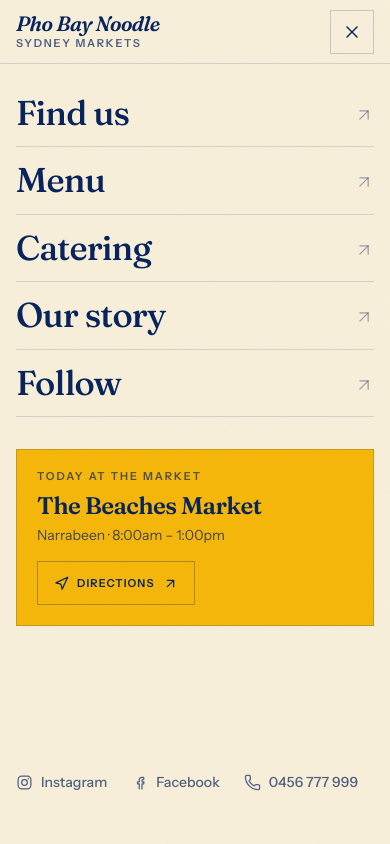
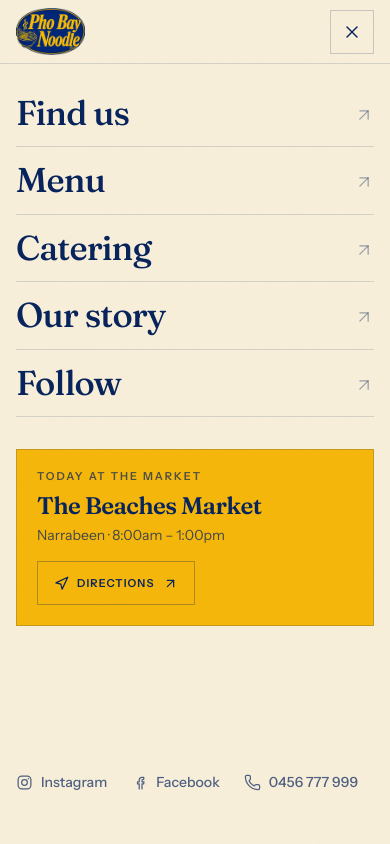
Before and after one commit to richarddoo/pho-bay-noodle, a React (Vite) app: page / in a window 390 px wide. Both pictures are taken after a click on the button 352 px from the left and 32 px from the top of the page. Shown: the top 844 px of the page. Built offline with nearby package versions, Linux system fonts and the light colour scheme.

Commit message:
Restore the header logo and fix preview image paths
- Use the logo as the back-to-top link in the main and catering headers
- Fix the second catering gallery srcset URL so retina/mobile requests stay inside the preview subpath
- Remove the redundant menu photo hint and duplicate footer rule

```diff
--- a/public/catering.html
+++ b/public/catering.html
@@ -219,38 +219,22 @@
         }
       }
 
-      .wordmark {
-        display: flex;
-        flex-direction: column;
-        justify-content: center;
-        color: var(--ink);
+      .brand {
+        display: inline-flex;
+        min-height: 2.75rem;
+        align-items: center;
         text-decoration: none;
       }
 
-      .wordmark strong {
-        font-family: var(--display);
-        font-size: 1.45rem;
-        font-style: italic;
-        font-weight: 600;
-        letter-spacing: -0.03em;
-        line-height: 0.95;
-      }
-
-      .wordmark span {
-        margin-top: 0.25rem;
-        color: rgba(8, 36, 92, 0.7);
-        font-size: 11px;
-        font-weight: 600;
-        letter-spacing: 0.16em;
-        text-transform: uppercase;
+      .brand img {
+        height: 3rem;
+        width: auto;
+        object-fit: contain;
       }
 
       @media (min-width: 640px) {
-        .wordmark strong {
-          font-size: 1.65rem;
-        }
-        .wordmark span {
-          font-size: 11px;
+        .brand img {
+          height: 3.5rem;
         }
       }
 
@@ -1050,9 +1034,8 @@
 
     <header class="site-header">
       <div class="shell bar">
-        <a class="wordmark" href="./">
-          <strong>Pho Bay Noodle</strong>
-          <span>Sydney markets</span>
+        <a class="brand" href="#" aria-label="Pho Bay Noodle — back to top">
+          <img src="./logo-160.png" alt="" width="160" height="111" />
         </a>
         <a class="back-link" href="./">
           <span class="long">Back to the stall</span>
@@ -1142,7 +1125,7 @@
         <div class="plate-grid">
           <figure class="plate">
             <button class="plate-button" type="button" data-index="0" aria-label="View Large Event Catering photo larger">
-              <img src="./catering_menu/image1-1100.webp" srcset="./catering_menu/image1-600.webp 600w, /catering_menu/image1-1100.webp 1100w" sizes="(min-width: 1024px) 30vw, 50vw" alt="Vietnamese catering food" width="1100" height="1100" loading="eager" decoding="async" />
+              <img src="./catering_menu/image1-1100.webp" srcset="./catering_menu/image1-600.webp 600w, ./catering_menu/image1-1100.webp 1100w" sizes="(min-width: 1024px) 30vw, 50vw" alt="Vietnamese catering food" width="1100" height="1100" loading="eager" decoding="async" />
             </button>
             <figcaption>
               <h3>Large Event Catering</h3>
@@ -1152,7 +1135,7 @@
 
           <figure class="plate">
             <button class="plate-button" type="button" data-index="1" aria-label="View Premium Buffet Setup photo larger">
-              <img src="./catering_menu/image2-1100.webp" srcset="./catering_menu/image2-600.webp 600w, /catering_menu/image2-1100.webp 1100w" sizes="(min-width: 1024px) 30vw, 50vw" alt="Rice paper rolls catering" width="1100" height="1100" loading="eager" decoding="async" />
+              <img src="./catering_menu/image2-1100.webp" srcset="./catering_menu/image2-600.webp 600w, ./catering_menu/image2-1100.webp 1100w" sizes="(min-width: 1024px) 30vw, 50vw" alt="Rice paper rolls catering" width="1100" height="1100" loading="eager" decoding="async" />
             </button>
             <figcaption>
               <h3>Premium Buffet Setup</h3>
@@ -1162,7 +1145,7 @@
 
           <figure class="plate">
             <button class="plate-button" type="button" data-index="2" aria-label="View Event Presentation photo larger">
-              <img src="./catering_menu/image3-1100.webp" srcset="./catering_menu/image3-600.webp 600w, /catering_menu/image3-1100.webp 1100w" sizes="(min-width: 1024px) 30vw, 50vw" alt="Noodle salad catering" width="1100" height="1100" loading="lazy" decoding="async" />
+              <img src="./catering_menu/image3-1100.webp" srcset="./catering_menu/image3-600.webp 600w, ./catering_menu/image3-1100.webp 1100w" sizes="(min-width: 1024px) 30vw, 50vw" alt="Noodle salad catering" width="1100" height="1100" loading="lazy" decoding="async" />
             </button>
             <figcaption>
               <h3>Event Presentation</h3>
@@ -1172,7 +1155,7 @@
 
           <figure class="plate">
             <button class="plate-button" type="button" data-index="3" aria-label="View Fresh &amp; Crispy Mix photo larger">
-              <img src="./catering_menu/image4-1100.webp" srcset="./catering_menu/image4-600.webp 600w, /catering_menu/image4-1100.webp 1100w" sizes="(min-width: 1024px) 30vw, 50vw" alt="Spring rolls and rice paper rolls" width="1100" height="1100" loading="lazy" decoding="async" />
+              <img src="./catering_menu/image4-1100.webp" srcset="./catering_menu/image4-600.webp 600w, ./catering_menu/image4-1100.webp 1100w" sizes="(min-width: 1024px) 30vw, 50vw" alt="Spring rolls and rice paper rolls" width="1100" height="1100" loading="lazy" decoding="async" />
             </button>
             <figcaption>
               <h3>Fresh &amp; Crispy Mix</h3>
@@ -1182,7 +1165,7 @@
 
           <figure class="plate">
             <button class="plate-button" type="button" data-index="4" aria-label="View Noodle Salad Bowls photo larger">
-              <img src="./catering_menu/image5-1100.webp" srcset="./catering_menu/image5-600.webp 600w, /catering_menu/image5-1100.webp 1100w" sizes="(min-width: 1024px) 30vw, 50vw" alt="Vietnamese prawn salad" width="1100" height="1100" loading="lazy" decoding="async" />
+              <img src="./catering_menu/image5-1100.webp" srcset="./catering_menu/image5-600.webp 600w, ./catering_menu/image5-1100.webp 1100w" sizes="(min-width: 1024px) 30vw, 50vw" alt="Vietnamese prawn salad" width="1100" height="1100" loading="lazy" decoding="async" />
             </button>
             <figcaption>
               <h3>Noodle Salad Bowls</h3>
@@ -1192,7 +1175,7 @@
 
           <figure class="plate">
             <button class="plate-button" type="button" data-index="5" aria-label="View Authentic Vietnamese Flavours photo larger">
-              <img src="./catering_menu/image6-1100.webp" srcset="./catering_menu/image6-600.webp 600w, /catering_menu/image6-1100.webp 1100w" sizes="(min-width: 1024px) 30vw, 50vw" alt="Vietnamese buffet catering" width="1100" height="1100" loading="lazy" decoding="async" />
+              <img src="./catering_menu/image6-1100.webp" srcset="./catering_menu/image6-600.webp 600w, ./catering_menu/image6-1100.webp 1100w" sizes="(min-width: 1024px) 30vw, 50vw" alt="Vietnamese buffet catering" width="1100" height="1100" loading="lazy" decoding="async" />
             </button>
             <figcaption>
               <h3>Authentic Vietnamese Flavours</h3>
@@ -1202,7 +1185,7 @@
 
           <figure class="plate">
             <button class="plate-button" type="button" data-index="6" aria-label="View Prawn Salad Catering photo larger">
-              <img src="./catering_menu/image7-1100.webp" srcset="./catering_menu/image7-600.webp 600w, /catering_menu/image7-1100.webp 1100w" sizes="(min-width: 1024px) 30vw, 50vw" alt="Vietnamese buffet spread" width="1100" height="1100" loading="lazy" decoding="async" />
+              <img src="./catering_menu/image7-1100.webp" srcset="./catering_menu/image7-600.webp 600w, ./catering_menu/image7-1100.webp 1100w" sizes="(min-width: 1024px) 30vw, 50vw" alt="Vietnamese buffet spread" width="1100" height="1100" loading="lazy" decoding="async" />
             </button>
             <figcaption>
               <h3>Prawn Salad Catering</h3>
@@ -1212,7 +1195,7 @@
 
           <figure class="plate">
             <button class="plate-button" type="button" data-index="7" aria-label="View Fresh Vietnamese Salads photo larger">
-              <img src="./catering_menu/image8-1100.webp" srcset="./catering_menu/image8-600.webp 600w, /catering_menu/image8-1100.webp 1100w" sizes="(min-width: 1024px) 30vw, 50vw" alt="Vietnamese catering event setup" width="1100" height="1100" loading="lazy" decoding="async" />
+              <img src="./catering_menu/image8-1100.webp" srcset="./catering_menu/image8-600.webp 600w, ./catering_menu/image8-1100.webp 1100w" sizes="(min-width: 1024px) 30vw, 50vw" alt="Vietnamese catering event setup" width="1100" height="1100" loading="lazy" decoding="async" />
             </button>
             <figcaption>
               <h3>Fresh Vietnamese Salads</h3>
@@ -1222,7 +1205,7 @@
 
           <figure class="plate">
             <button class="plate-button" type="button" data-index="8" aria-label="View Rice Paper Rolls photo larger">
-              <img src="./catering_menu/image9-1100.webp" srcset="./catering_menu/image9-600.webp 600w, /catering_menu/image9-1100.webp 1100w" sizes="(min-width: 1024px) 30vw, 50vw" alt="Vietnamese catering bowls" width="1100" height="1100" loading="lazy" decoding="async" />
+              <img src="./catering_menu/image9-1100.webp" srcset="./catering_menu/image9-600.webp 600w, ./catering_menu/image9-1100.webp 1100w" sizes="(min-width: 1024px) 30vw, 50vw" alt="Vietnamese catering bowls" width="1100" height="1100" loading="lazy" decoding="async" />
             </button>
             <figcaption>
               <h3>Rice Paper Rolls</h3>
@@ -1232,7 +1215,7 @@
 
           <figure class="plate">
             <button class="plate-button" type="button" data-index="9" aria-label="View Fresh Market Bowls photo larger">
-              <img src="./catering_menu/image10-1100.webp" srcset="./catering_menu/image10-600.webp 600w, /catering_menu/image10-1100.webp 1100w" sizes="(min-width: 1024px) 30vw, 50vw" alt="Vietnamese finger food catering" width="1100" height="1100" loading="lazy" decoding="async" />
+              <img src="./catering_menu/image10-1100.webp" srcset="./catering_menu/image10-600.webp 600w, ./catering_menu/image10-1100.webp 1100w" sizes="(min-width: 1024px) 30vw, 50vw" alt="Vietnamese finger food catering" width="1100" height="1100" loading="lazy" decoding="async" />
             </button>
             <figcaption>
               <h3>Fresh Market Bowls</h3>
@@ -1242,7 +1225,7 @@
 
           <figure class="plate">
             <button class="plate-button" type="button" data-index="10" aria-label="View Finger Food Catering photo larger">
-              <img src="./catering_menu/image11-1100.webp" srcset="./catering_menu/image11-600.webp 600w, /catering_menu/image11-1100.webp 1100w" sizes="(min-width: 1024px) 30vw, 50vw" alt="Vietnamese seafood catering" width="1100" height="1100" loading="lazy" decoding="async" />
+              <img src="./catering_menu/image11-1100.webp" srcset="./catering_menu/image11-600.webp 600w, ./catering_menu/image11-1100.webp 1100w" sizes="(min-width: 1024px) 30vw, 50vw" alt="Vietnamese seafood catering" width="1100" height="1100" loading="lazy" decoding="async" />
             </button>
             <figcaption>
               <h3>Finger Food Catering</h3>
@@ -1252,7 +1235,7 @@
 
           <figure class="plate">
             <button class="plate-button" type="button" data-index="11" aria-label="View Seafood Catering Options photo larger">
-              <img src="./catering_menu/image12-1100.webp" srcset="./catering_menu/image12-600.webp 600w, /catering_menu/image12-1100.webp 1100w" sizes="(min-width: 1024px) 30vw, 50vw" alt="Close up Vietnamese catering food" width="1100" height="1100" loading="lazy" decoding="async" />
+              <img src="./catering_menu/image12-1100.webp" srcset="./catering_menu/image12-600.webp 600w, ./catering_menu/image12-1100.webp 1100w" sizes="(min-width: 1024px) 30vw, 50vw" alt="Close up Vietnamese catering food" width="1100" height="1100" loading="lazy" decoding="async" />
             </button>
             <figcaption>
               <h3>Seafood Catering Options</h3>
--- a/src/App.jsx
+++ b/src/App.jsx
@@ -121,19 +121,6 @@ function Star({ className = "" }) {
     >
       <path d="M6 0 7.4 4.6 12 6 7.4 7.4 6 12 4.6 7.4 0 6l4.6-1.4Z" />
     </svg>
-  );
-}
-
-function Wordmark() {
-  return (
-    <span className="flex flex-col justify-center">
-      <span className="font-display text-[1.3rem] font-semibold italic leading-[0.95] tracking-[-0.03em] text-ink min-[400px]:text-[1.45rem] sm:text-[1.65rem]">
-        Pho Bay Noodle
-      </span>
-      <span className="mt-1 text-[11px] font-semibold uppercase leading-none tracking-[0.16em] text-ink/70">
-        Sydney markets
-      </span>
-    </span>
   );
 }
 
@@ -318,9 +305,16 @@ function Header({ today, nextMarket, menuOpen, onOpenMenu }) {
       <div className="mx-auto flex h-16 w-full max-w-[1440px] items-center justify-between gap-2 px-4 sm:h-20 sm:gap-3 sm:px-8 lg:px-12">
         <a
           href="#home"
-          className="shrink-0 transition-opacity hover:opacity-80"
+          aria-label="Pho Bay Noodle — back to top"
+          className="flex shrink-0 items-center transition-opacity hover:opacity-80"
         >
-          <Wordmark />
+          <img
+            src={asset("logo-160.png")}
+            alt=""
+            width="160"
+            height="111"
+            className="h-12 w-auto object-contain sm:h-14"
+          />
         </a>
 
         <nav
@@ -383,8 +377,19 @@ function MobileMenu({ open, onClose, today, nextMarket }) {
       className="fixed inset-0 z-[80] flex flex-col bg-paper outline-none lg:hidden"
     >
       <div className="flex h-16 shrink-0 items-center justify-between border-b border-ink/15 px-4">
-        <a href="#home" onClick={onClose}>
-          <Wordmark />
+        <a
+          href="#home"
+          onClick={onClose}
+          aria-label="Pho Bay Noodle — back to top"
+          className="flex items-center"
+        >
+          <img
+            src={asset("logo-160.png")}
+            alt=""
+            width="160"
+            height="111"
+            className="h-12 w-auto object-contain"
+          />
         </a>
         <button
           type="button"
@@ -785,12 +790,11 @@ function MenuSection({ onOpenImage }) {
           })}
         </div>
 
-        <div className="mt-12 flex flex-col gap-3 border-t border-cream/20 pt-5 text-sm text-cream/55 sm:flex-row sm:items-center sm:justify-between">
+        <div className="mt-8 text-sm text-cream/55">
           <p className="flex items-center gap-2">
             <Utensils size={15} strokeWidth={1.75} className="text-gold" />
             Order fresh at the stall.
           </p>
-          <p>Select any photo for a closer look.</p>
         </div>
       </div>
     </section>
```
Also changed, not shown: public/logo-160.png (added), 1 other file (tests, documents, lock files or other folders).
